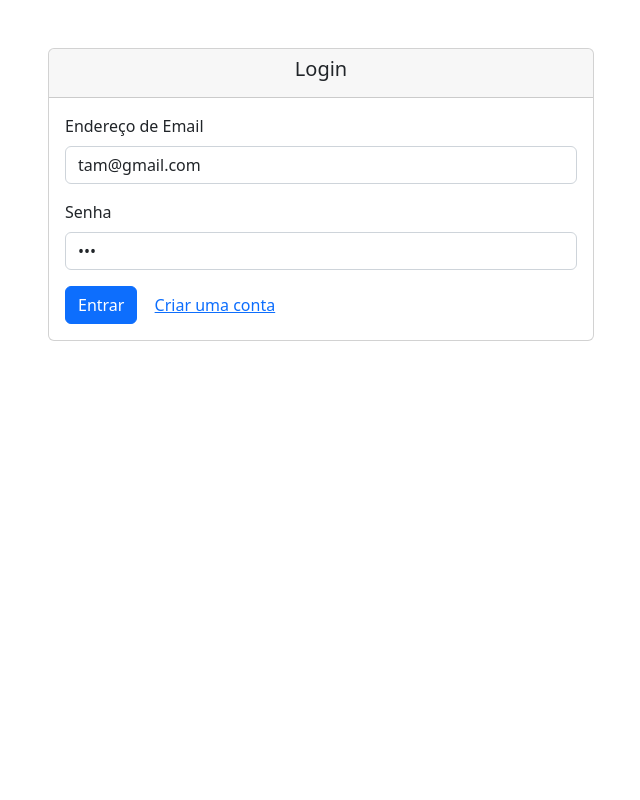
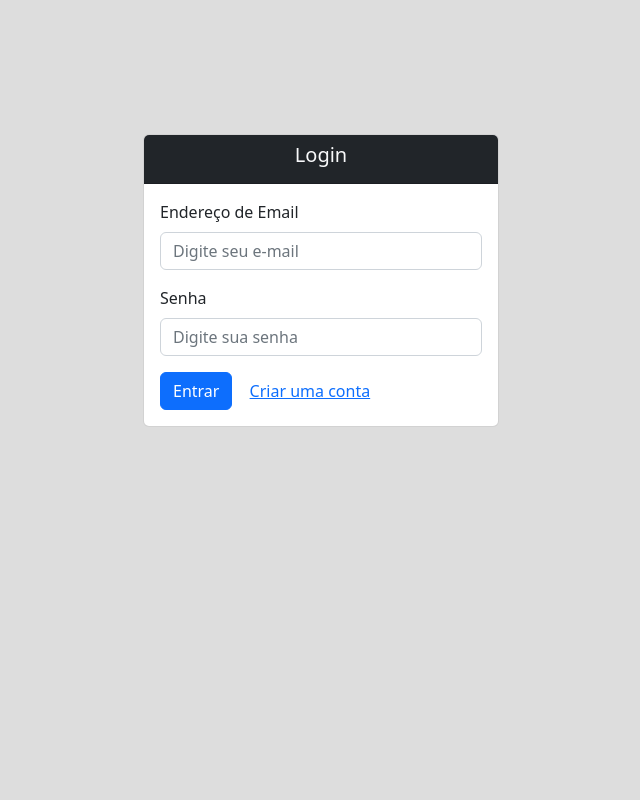
Before and after one commit to kawearaujo/administrativo, a PHP site: page /admin_api/ in a window 1280 px wide. Shown: the whole page, without its empty margins (319-959 px from the left). Run offline with PHP 8.4, Linux system fonts and the light colour scheme.

Commit message:
#tela de login finalizada

```diff
--- a/index.php
+++ b/index.php
@@ -1,5 +1,5 @@
 <?php
-$path = __DIR__;
+
 ?>
 <!DOCTYPE html>
 <html lang="pt-br">
@@ -9,6 +9,9 @@ $path = __DIR__;
     <meta http-equiv="X-UA-Compatible" content="IE=edge">
     <meta name="viewport" content="width=device-width, initial-scale=1.0">
     <title>Sigma</title>
+    <link rel="icon"
+        href="https://centralsigma.com.br/wp-content/uploads/2021/03/cropped-Logo-SIGMA-b0ff08a9-1-1-32x32.png"
+        sizes="32x32">
     <link href="https://cdn.jsdelivr.net/npm/bootstrap@5.2.3/dist/css/bootstrap.min.css" rel="stylesheet"
         integrity="sha384-rbsA2VBKQhggwzxH7pPCaAqO46MgnOM80zW1RWuH61DGLwZJEdK2Kadq2F9CUG65" crossorigin="anonymous">
     <link rel="stylesheet" href="styles/login.css">
@@ -17,24 +20,24 @@ $path = __DIR__;
 <body>
     <div class="container">
 
-        <div class="row justify-content-center mt-5">
+        <div class="row justify-content-center align-items-center">
 
-            <div class="col-md-6">
+            <div class="col-bg-4 col-md-4 col-sm-8">
                 <!-- Formulário de Login -->
                 <div class="card" id="card-login">
-                    <div class="card-header">
+                    <div class="card-header bg-dark text-light">
                         <h5 class="card-title text-center">Login</h5>
                     </div>
                     <div class="card-body">
                         <form id="form">
                             <div class="mb-3">
                                 <label for="email" class="form-label">Endereço de Email</label>
-                                <input type="email" class="form-control" id="email" value="tam@gmail.com" name="email"
+                                <input type="email" class="form-control" id="email" name="email"
                                     placeholder="Digite seu e-mail">
                             </div>
                             <div class="mb-3">
                                 <label for="senha" class="form-label">Senha</label>
-                                <input type="password" class="form-control" id="senha" value="123" name="senha"
+                                <input type="password" class="form-control" id="senha" name="senha"
                                     placeholder="Digite sua senha">
                             </div>
                             <button type="submit" class="btn btn-primary" id="login">Entrar</button>
@@ -44,7 +47,7 @@ $path = __DIR__;
                 </div>
 
                 <div class="card" id="card-cadastro">
-                    <div class="card-header">
+                    <div class="card-header bg-dark text-light">
                         <h5 class="card-title text-center">Criar Conta</h5>
                     </div>
                     <div class="card-body">
@@ -74,81 +77,18 @@ $path = __DIR__;
             </div>
         </div>
     </div>
+    <div class="position-fixed top-0 end-0 " style="width: auto; z-index: 9999; opacity: 0.8;">
+        <div class="alert alert-danger alert-dismissible fade show" role="alert">
+            Email ou Senha inválido!
+            <button type="button" class="btn-close" data-bs-dismiss="alert" aria-label="Close"></button>
+        </div>
+    </div>
     <script src="https://cdn.jsdelivr.net/npm/bootstrap@5.2.3/dist/js/bootstrap.bundle.min.js"
         integrity="sha384-kenU1KFdBIe4zVF0s0G1M5b4hcpxyD9F7jL+jjXkk+Q2h455rYXK/7HAuoJl+0I4" crossorigin="anonymous">
     </script>
-    <!-- <script type="text/javascript" src="< ?php echo $path ?>/js/jquery-3.6.3.min.js"></script> -->
     <script src="https://ajax.googleapis.com/ajax/libs/jquery/3.6.3/jquery.min.js"></script>
-    <script>
-    $(document).ready(function() {
-        // $("#email").val('');
-        // $("#senha").val('');
-        // Manipulador de eventos para o link "Criar uma conta"
-        $("#link-criar-conta").click(function(event) {
-            event.preventDefault(); // previne o comportamento padrão do link
-            $("#card-login").toggle(); // mostra ou esconde o formulário de login
-            $("#card-cadastro").toggle(); // mostra ou esconde o formulário de cadastro
-        });
-        $("#link-login-conta").click(function(event) {
-            event.preventDefault(); // previne o comportamento padrão do link
-            $("#card-cadastro").toggle(); // mostra ou esconde o formulário de cadastro
-            $("#card-login").toggle(); // mostra ou esconde o formulário de login
+    <script src="js/login.js"></script>
 
-        });
-        const form = document.querySelector('#form');
-        form.addEventListener('submit', async function(event) {
-            event.preventDefault();
-            try {
-                const logar = await $.ajax({
-                    url: 'http://localhost/admin_api/login.php',
-                    method: 'POST',
-                    contentType: 'application/json',
-                    data: JSON.stringify({
-                        email: $("#email").val(),
-                        password: $("#senha").val()
-                    }),
-                    success: function(data) {
-                        sessionStorage.setItem('session', data);
-                    }
-                });
-            } catch (error) {
-                console.log(error);
-            }
-        })
-        // $("#login").click(function(event) {
-        //     event.preventDefault();
-        //     $.ajax({
-        //         url: 'http://localhost/admin_api/login.php',
-        //         method: 'POST',
-        //         contentType: 'application/json',
-        //         data: JSON.stringify({
-        //             email: $("#email_cadastro").val(),
-        //             password: $("#senha_cadastro").val()
-        //         }),
-        //         success: function(data) {
-        //         console.log(data);
-        //         }
-        //     })
-        // });
-        $("#criar_conta").click(function(event) {
-            event.preventDefault(); // previne o comportamento padrão do link
-
-            $.ajax({
-                url: 'http://localhost/admin_api/',
-                method: 'POST',
-                contentType: 'application/json',
-                data: JSON.stringify({
-                    name: $("#nome_cadastro").val(),
-                    email: $("#email_cadastro").val(),
-                    password: $("#senha_cadastro").val()
-                }),
-                success: function(data) {
-                    console.log(data);
-                }
-            })
-        })
-    })
-    </script>
 </body>
 
 </html>
--- a/styles/login.css
+++ b/styles/login.css
@@ -1,3 +1,16 @@
+body{
+    height:100vh;
+    align-items:center;
+    display:flex;
+    background-color: rgba(189, 189, 189,0.5);
+}
 #card-cadastro{
     display: none;
 }
+.alert.fade-out {
+    transition: opacity 1s ease-in-out;
+    opacity: 0;
+  }
+.container{
+    margin-bottom:30vh;
+}
```
Also changed, not shown: js/login.js (added, +97 -0 lines).
